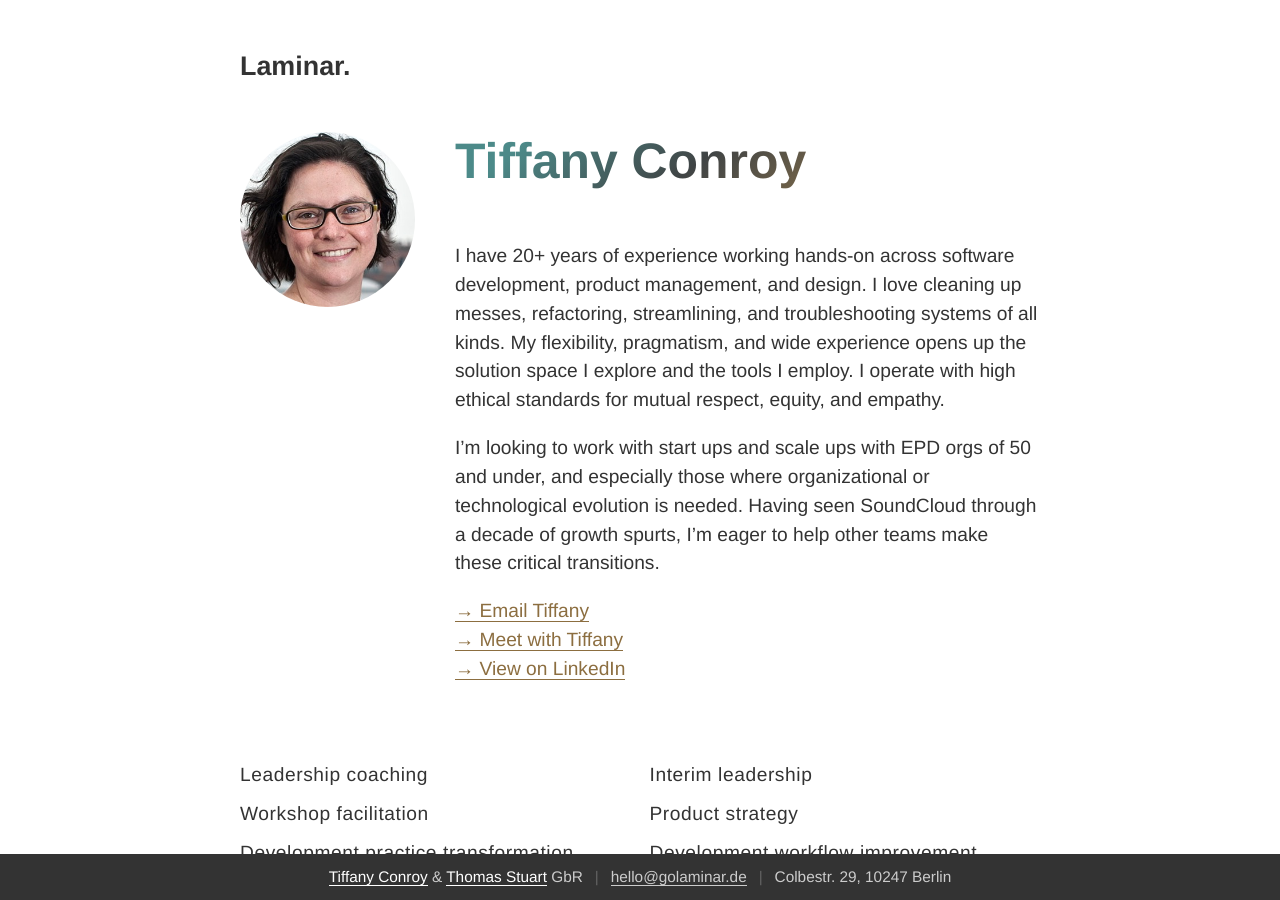
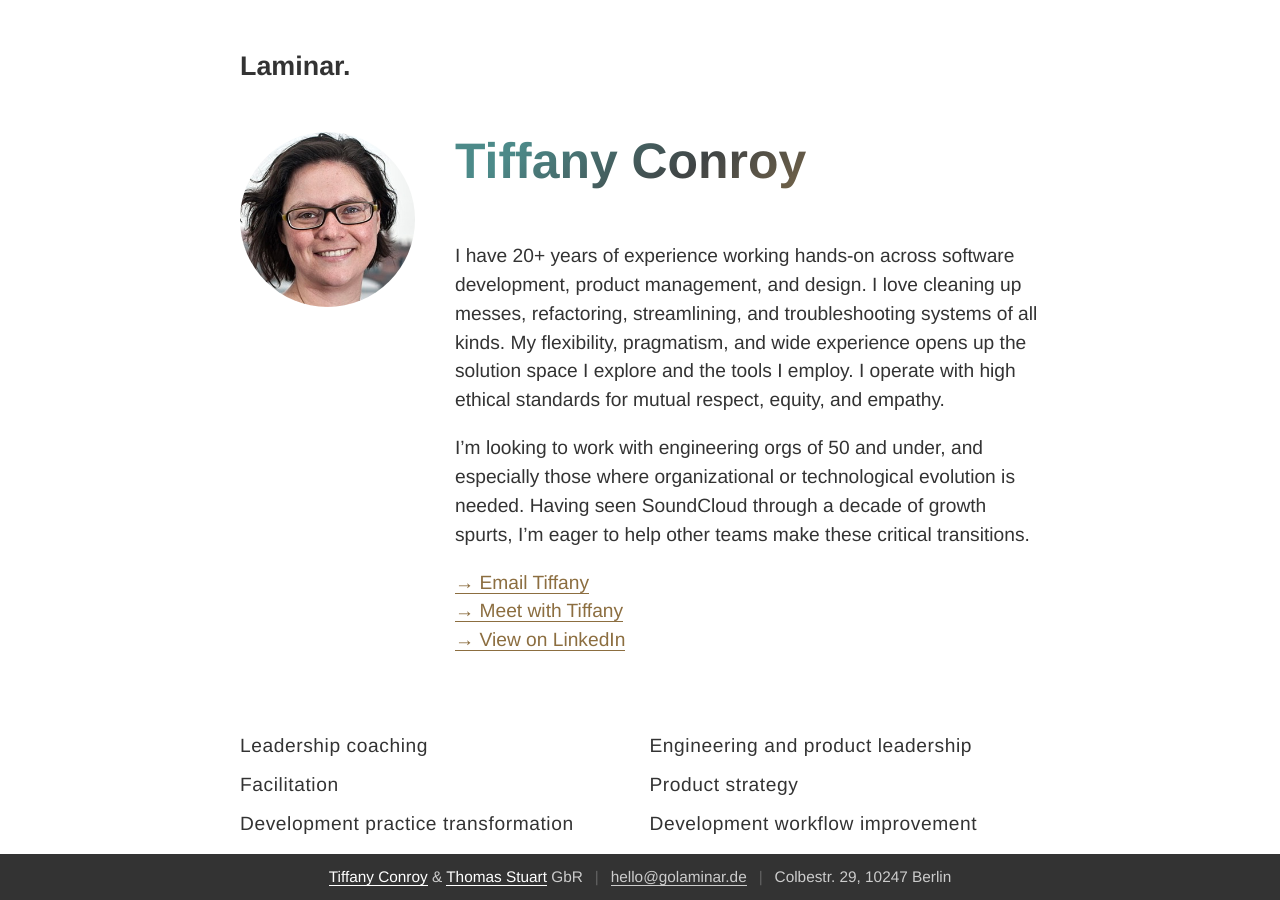
Before and after one commit to golaminar/golaminar.github.io, a Jekyll site: the page built from tiffany/cv.html, in a window 1280 px wide and 900 px high. Built offline with Jekyll 4.4.1, drawn with Linux system fonts in a browser that asks for light colours.

```diff
--- a/tiffany/cv.html
+++ b/tiffany/cv.html
@@ -35,16 +35,18 @@
                 </p>
                 <p>
                     I have 20+ years of experience working hands-on across software development, product management, and
-                    design. I love cleaning up messes, refactoring, streamlining, and troubleshooting systems of all kinds. My flexibility, pragmatism, and wide experience opens up the solution space I
-                    explore and the tools I employ. I operate with high ethical standards for mutual respect, equity, and empathy.
+                    design. I love cleaning up messes, refactoring, streamlining, and troubleshooting systems of all kinds.
+                    My flexibility, pragmatism, and wide experience opens up the solution space I explore and the tools I employ.
+                    I operate with high ethical standards for mutual respect, equity, and empathy.
                 </p>
                 <p>
-                    I’m looking to work with start ups and scale ups with EPD orgs of 50 and under, and especially those where
-                    organizational or technological evolution is needed. Having seen SoundCloud through a decade of growth spurts, I’m eager
+                    I’m looking to work with engineering orgs of 50 and under,
+                    and especially those where organizational or technological evolution is needed.
+                    Having seen SoundCloud through a decade of growth spurts, I’m eager
                     to help other teams make these critical transitions.
                 </p>
                 <p>
-                    <a class="web-only" href="mailto:tiffany@golaminar.de">→ Email Tiffany</a> <span class="print-only">tiffany@golaminar.de</span>
+                    <a class="web-only" href="mailto:tiffany.conroy@gmail.com">→ Email Tiffany</a> <span class="print-only">tiffany.conroy@gmail.com</span>
                     <br><a class="web-only" href="https://calendly.com/tiffany-conroy">→ Meet with Tiffany</a> <span class="print-only">+49 176 32578373</span>
                     <br><a class="web-only" href="https://linkedin.com/in/tconroy/">→ View on LinkedIn</a> <span class="print-only">https://linkedin.com/in/tconroy/</span>
                 </p>
@@ -56,9 +58,9 @@
         <div>
             <ul class="two-column">
                 <li>Leadership coaching</li>
-                <li>Workshop facilitation</li>
+                <li>Facilitation</li>
                 <li>Development practice transformation</li>
-                <li>Interim leadership</li>
+                <li>Engineering and product leadership</li>
                 <li>Product strategy</li>
                 <li>Development workflow improvement</li>
             </ul>
```
